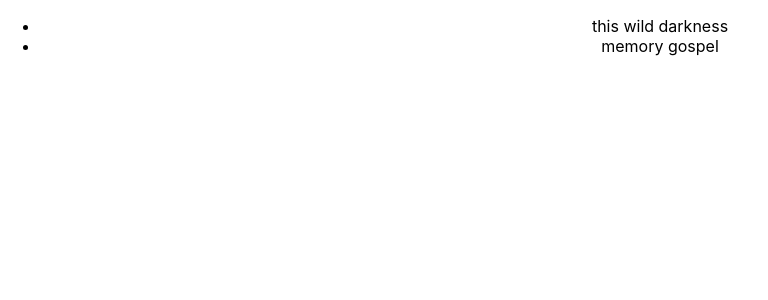
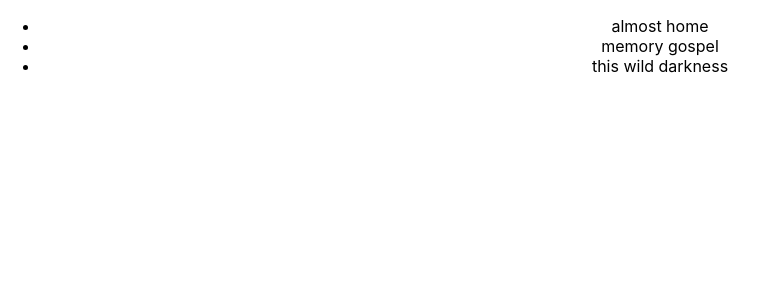
Before and after one commit to Jitgitbit/react-hooks-exercise-one, a React (Create React App) app: page / in a window 1280 px wide. Shown: the top 300 px of the page, without its empty margins (0-768 px from the left). Built offline with nearby package versions, Linux system fonts and the light colour scheme.

Commit message:
useState in use, no more HC

```diff
--- a/src/components/SongList.jsx
+++ b/src/components/SongList.jsx
@@ -9,8 +9,9 @@ export default function SongList() {
   return (
     <div>
       <ul>
-        <li>this wild darkness</li>
-        <li>memory gospel</li>
+        {songs.map(song => {
+          return (<li>{song.title}</li>)
+        })}
       </ul>
     </div>
   )
```
